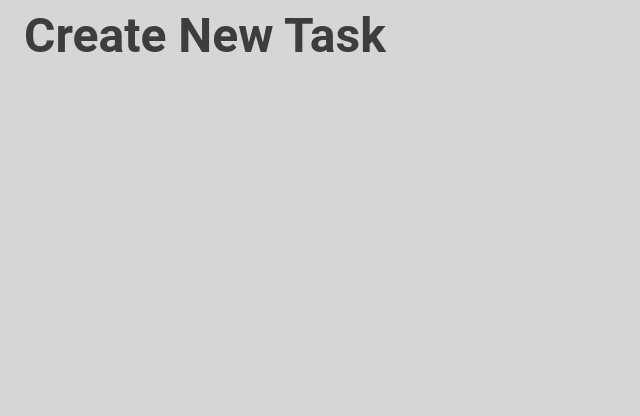
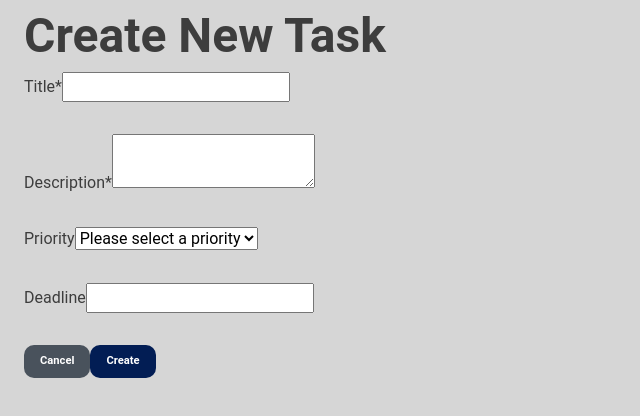
Before and after one commit to tdot123-1/todo_app, a React (Vite) app in the folder client/: page /tasks/create in a window 1280 px wide. Shown: the top 416 px of the page, without its empty margins (0-640 px from the left). Built offline with nearby package versions, Linux system fonts and the light colour scheme.

Commit message:
add basic create form

```diff
--- a/client/src/components/button/Button.styles.ts
+++ b/client/src/components/button/Button.styles.ts
@@ -5,6 +5,7 @@ export const StyledButton = styled.button<{
 }>`
   padding: 0.5rem 1rem;
   font-size: 0.7rem;
+  font-weight: bold;
   border: none;
   border-radius: 10px;
   cursor: pointer;
--- a/client/src/components/button/Button.tsx
+++ b/client/src/components/button/Button.tsx
@@ -4,15 +4,17 @@ interface ButtonProps {
   children: React.ReactNode;
   variant?: "primary" | "secondary" | "danger" | "success";
   onClick?: () => void;
+  type?: "button" | "submit";
 }
 
 export const Button = ({
   children,
   variant = "primary",
   onClick,
+  type
 }: ButtonProps) => {
   return (
-    <StyledButton variant={variant} onClick={onClick}>
+    <StyledButton type={type ? type : "button"} variant={variant} onClick={onClick}>
       {children}
     </StyledButton>
   );
--- /dev/null
+++ b/client/src/components/create-task/CreateForm.tsx
@@ -0,0 +1,80 @@
+import { useNavigate } from "react-router-dom";
+import { Button } from "../button/Button";
+
+const CreateForm = () => {
+  const navigate = useNavigate();
+
+  const handleSubmit = async (event: React.FormEvent<HTMLFormElement>) => {
+    event.preventDefault();
+    const formData = new FormData(event.currentTarget);
+    const rawTask = Object.fromEntries(formData.entries());
+    console.log("Raw task: ", rawTask);
+
+    const task = {
+      ...rawTask,
+      priority: rawTask.priority ? parseInt(rawTask.priority as string) : null,
+      deadline: rawTask.deadline ? rawTask.deadline : null,
+    };
+
+    console.log("Task Submitted: ", task)
+
+    try {
+      const response = await fetch(
+        `${import.meta.env.VITE_API_URL}/tasks/create`,
+        {
+          method: "POST",
+          headers: { "Content-Type": "application/json" },
+          body: JSON.stringify(task),
+        }
+      );
+
+      if (response.ok) {
+        console.log("Success");
+        navigate("/tasks", { replace: true });
+      } else {
+        console.error(`Error creating task: ${response.status}`);
+      }
+    } catch (error) {
+      console.error("Error creating task: ", error);
+    }
+  };
+  return (
+    <>
+      <form onSubmit={handleSubmit}>
+        <div style={{ marginBottom: "2rem" }}>
+          <label htmlFor="title">
+            Title<span>*</span>
+          </label>
+          <input name="title" id="title" type="text" required />
+        </div>
+        <div style={{ marginBottom: "2rem" }}>
+          <label htmlFor="description">
+            Description<span>*</span>
+          </label>
+          <textarea name="description" id="description" required />
+        </div>
+        <div style={{ marginBottom: "2rem" }}>
+          <label htmlFor="priority">Priority</label>
+          <select name="priority" id="priority">
+            <option value={""}>Please select a priority</option>
+            <option value={1}>Very High</option>
+            <option value={2}>High</option>
+            <option value={3}>Medium</option>
+            <option value={4}>Low</option>
+            <option value={5}>Very Low</option>
+          </select>
+        </div>
+        <div style={{ marginBottom: "2rem" }}>
+          <label>Deadline</label>
+          <input name="deadline" id="deadline" type="text" />
+        </div>
+        <div>
+          <Button variant="secondary">Cancel</Button>
+          <Button type="submit">Create</Button>
+        </div>
+      </form>
+    </>
+  );
+};
+
+export default CreateForm;
--- a/client/src/components/task-details/TaskDetails.styles.ts
+++ b/client/src/components/task-details/TaskDetails.styles.ts
@@ -1,7 +1,27 @@
 import styled from "styled-components";
+
+export const Wrapper = styled.div`
+  display: flex;
+  justify-content: center;
+  margin: 2rem 0;
+`;
 
 export const TaskDetailsCard = styled.div`
   background-color: #8a9ad4;
   border-radius: 10px;
   padding: 1rem;
+  text-align: center;
+  width: fit-content;
+  min-width: 20rem;
 `;
+
+export const DetailsTextBox = styled.div`
+  display: flex;
+  justify-content: space-between;
+`;
+
+export const ButtonContainer = styled.div`
+  display: flex;
+  justify-content: space-evenly;
+  margin-top: 1rem;
+`;
--- a/client/src/components/task-details/TaskDetailsComp.tsx
+++ b/client/src/components/task-details/TaskDetailsComp.tsx
@@ -1,6 +1,12 @@
 import { useEffect, useState } from "react";
 import { Task } from "../../types";
 import { Button } from "../button/Button";
+import {
+  ButtonContainer,
+  DetailsTextBox,
+  TaskDetailsCard,
+  Wrapper,
+} from "./TaskDetails.styles";
 
 interface TaskDetailsCompProps {
   taskId: string;
@@ -30,37 +36,51 @@ const TaskDetailsComp = ({ taskId }: TaskDetailsCompProps) => {
   }, []);
   return (
     <>
+      <Wrapper>
         {taskData ? (
+          <TaskDetailsCard>
             <div>
               <h2>{taskData.title}</h2>
               <div>
                 <p>{taskData.description}</p>
               </div>
-          <div>
+              <DetailsTextBox>
                 <p>Priority</p>
                 <p>{taskData.priority}</p>
-          </div>
-          <div>
+              </DetailsTextBox>
+              <DetailsTextBox>
                 <p>Deadline</p>
-            <p>{taskData.deadline}</p>
-          </div>
-          <div>
+                <p>
+                  {taskData.deadline
+                    ? new Date(taskData.deadline).toLocaleString()
+                    : "N/A"}
+                </p>
+              </DetailsTextBox>
+              <DetailsTextBox>
                 <p>Created</p>
-            <p>{taskData.created}</p>
-          </div>
-          <div>
+                <p>
+                  {taskData.created
+                    ? new Date(taskData.created).toLocaleString()
+                    : "N/A"}
+                </p>
+              </DetailsTextBox>
+              <DetailsTextBox>
                 <p>Updated</p>
-            <p>{taskData.updated}</p>
-          </div>
-          <div>
+                {taskData.updated
+                  ? new Date(taskData.updated).toLocaleString()
+                  : "N/A"}
+              </DetailsTextBox>
+              <ButtonContainer>
                 <Button>Edit Task</Button>
                 <Button variant="success">Finish Task</Button>
                 <Button variant="danger">Delete Task</Button>
+              </ButtonContainer>
             </div>
-        </div>
+          </TaskDetailsCard>
         ) : (
           <p>Not Found</p>
         )}
+      </Wrapper>
     </>
   );
 };
--- a/client/src/pages/CreateTask.tsx
+++ b/client/src/pages/CreateTask.tsx
@@ -1,7 +1,10 @@
+import CreateForm from "../components/create-task/CreateForm";
+
 const CreateTask = () => {
   return (
     <>
       <h1>Create New Task</h1>
+      <CreateForm />
     </>
   );
 };
--- /dev/null
+++ b/client/src/utils.ts
@@ -0,0 +1,3 @@
+export const convertDate = (timestamp: string) => {
+  return new Date(timestamp).toLocaleString;
+};
```
Also changed, not shown: 1 other file (tests, documents, lock files or other folders). Lines whose indentation alone changed are shown as unchanged.
